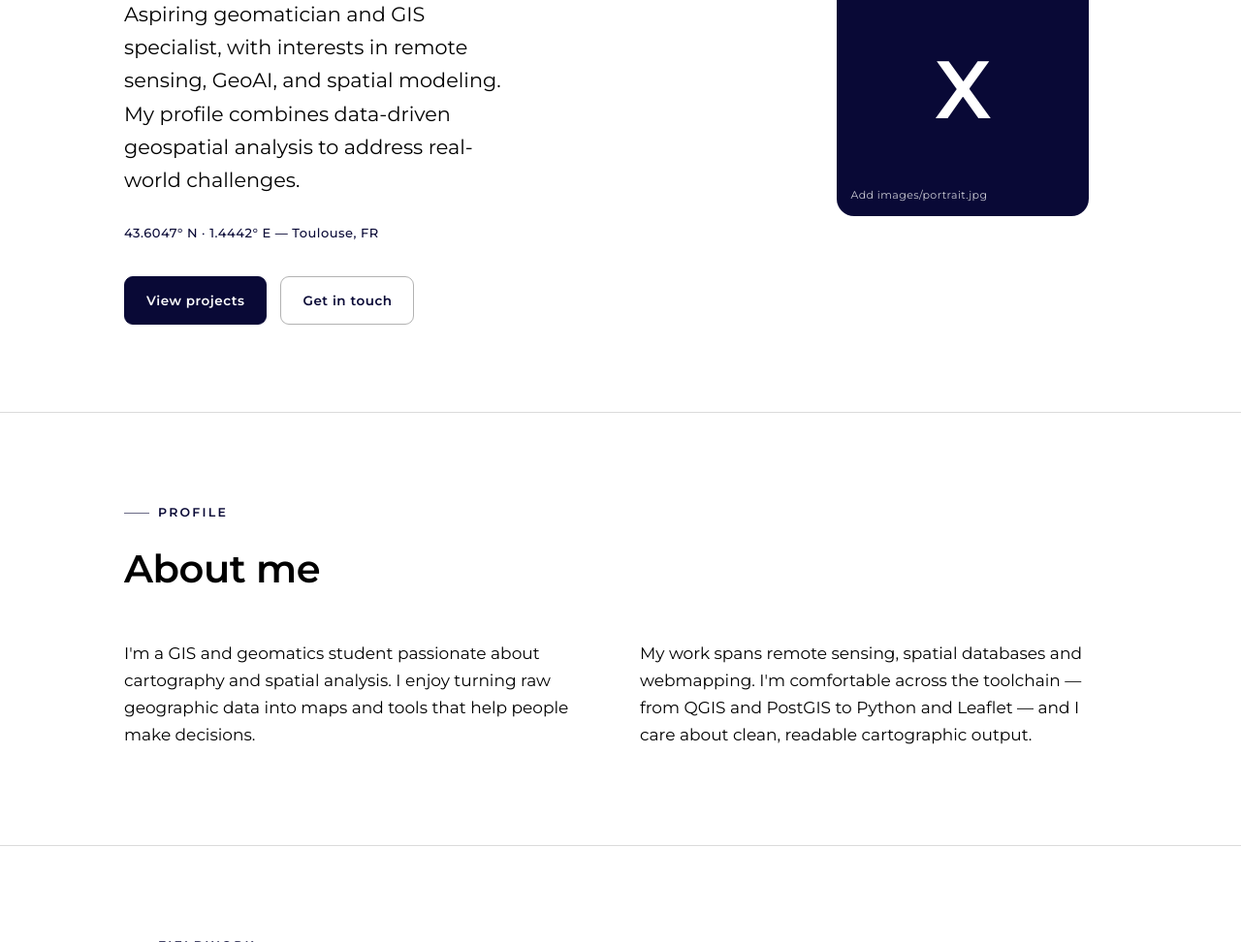
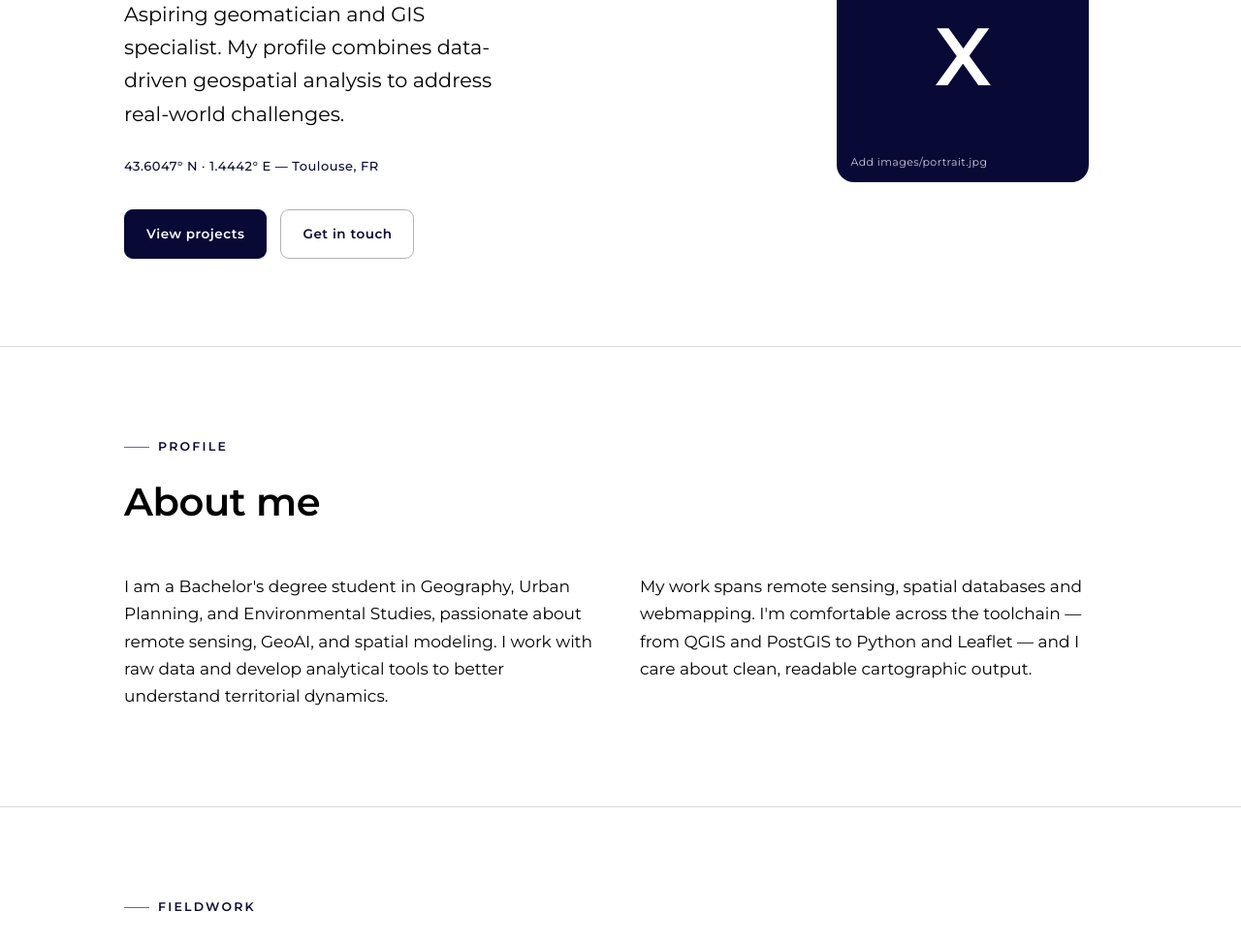
Before and after one commit to xavierwlm/xavierwlm.github.io, a plain HTML site: page index.html in a window 1280 px wide. Shown: the part 307-1279 px from the top of the page at 97% size. Drawn offline with Linux system fonts and the light colour scheme.

Commit message:
Update index.html

```diff
--- a/index.html
+++ b/index.html
@@ -218,9 +218,9 @@
         <!-- EDIT: your name -->
         <h1>Xavier&nbsp;W.</h1>
         <p class="tagline"
-           data-en="Aspiring geomatician and GIS specialist, with interests in remote sensing, GeoAI, and spatial modeling. My profile combines data-driven geospatial analysis to address real-world challenges."
-           data-fr="Géomaticien et spécialiste SIG en formation, passionné par la télédétection, la GeoAI et la modélisation spatiale. Mon profil combine l’analyse géospatiale et la science des données pour répondre à des problématiques concrètes.">
-           Aspiring geomatician and GIS specialist, with interests in remote sensing, GeoAI, and spatial modeling. My profile combines data-driven geospatial analysis to address real-world challenges.</p>
+           data-en="Aspiring geomatician and GIS specialist. My profile combines data-driven geospatial analysis to address real-world challenges."
+           data-fr="Géomaticien et spécialiste SIG en formation. Mon profil combine l’analyse géospatiale et la science des données pour répondre à des problématiques concrètes.">
+           Aspiring geomatician and GIS specialist. My profile combines data-driven geospatial analysis to address real-world challenges.</p>
         <!-- EDIT: coordinates / location -->
         <p class="coords">43.6047° N · 1.4442° E — Toulouse, FR</p>
         <div class="cta-row">
@@ -249,9 +249,9 @@
       <div class="about-grid reveal">
         <!-- EDIT: your bio -->
         <div>
-          <p data-en="I'm a GIS and geomatics student passionate about cartography and spatial analysis. I enjoy turning raw geographic data into maps and tools that help people make decisions."
-             data-fr="Étudiant en SIG et géomatique, je suis passionné par la cartographie et l'analyse spatiale. J'aime transformer des données géographiques brutes en cartes et outils d'aide à la décision.">
-             I'm a GIS and geomatics student passionate about cartography and spatial analysis. I enjoy turning raw geographic data into maps and tools that help people make decisions.</p>
+          <p data-en="I am a Bachelor's degree student in Geography, Urban Planning, and Environmental Studies, passionate about remote sensing, GeoAI, and spatial modeling. I work with raw data and develop analytical tools to better understand territorial dynamics."
+             data-fr="Je suis étudiant en Licence de Géographie, Aménagement et Environnement, passionné par la télédétection, la GeoAI et la modélisation spatiale. Je transforme des données brutes et développe des outils d’analyse pour mieux comprendre les dynamiques territoriales.">
+             I am a Bachelor's degree student in Geography, Urban Planning, and Environmental Studies, passionate about remote sensing, GeoAI, and spatial modeling. I work with raw data and develop analytical tools to better understand territorial dynamics.</p>
         </div>
         <div>
           <p data-en="My work spans remote sensing, spatial databases and webmapping. I'm comfortable across the toolchain — from QGIS and PostGIS to Python and Leaflet — and I care about clean, readable cartographic output."
```
